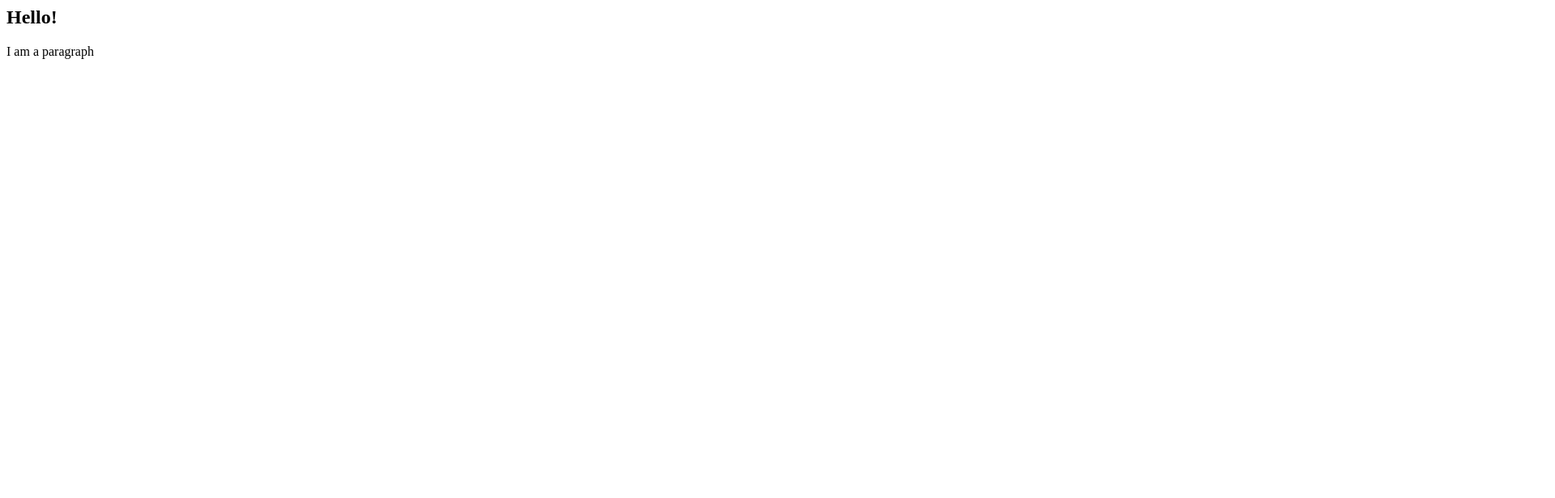
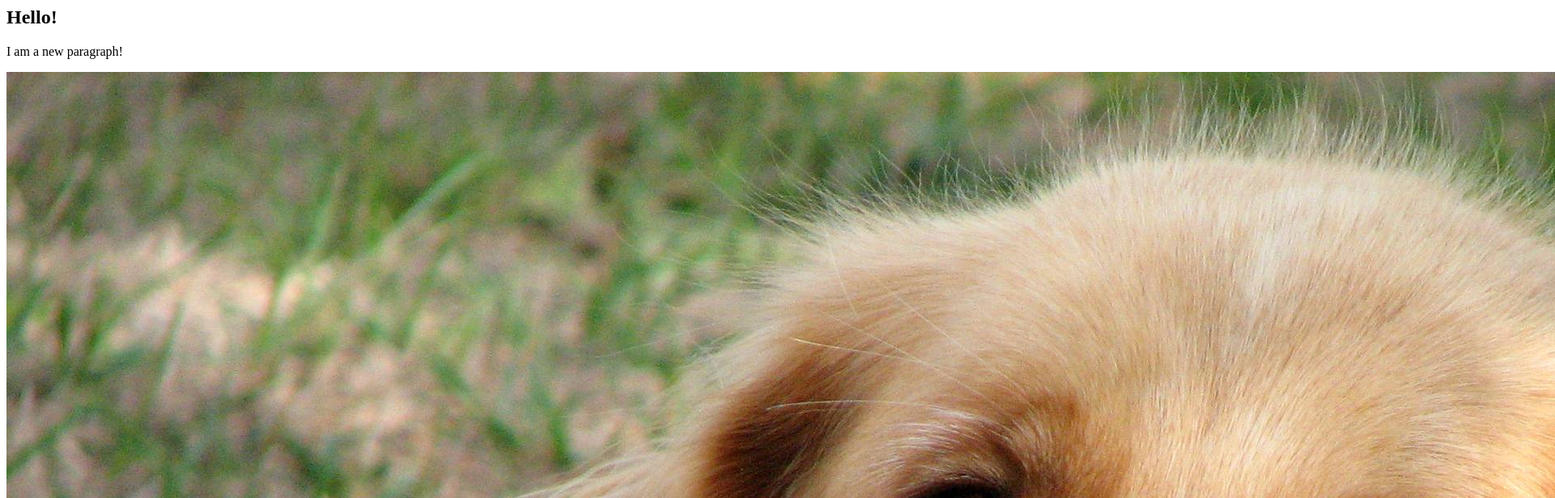
Before and after one commit to tabbit88/hello-world, a plain HTML site: page index.html in a window 1280 px wide. Shown: the top 616 px of the page at 81% size, 1920 px wide, since content can reach past the window. Drawn offline with Linux system fonts and the light colour scheme.

Commit message:
updated <p> and inserted img file

```diff
--- a/index.html
+++ b/index.html
@@ -1,6 +1,7 @@
 <html>
   <body>
     <h2>Hello!</h2>
-    <p>I am a paragraph</p>
+    <p>I am a new paragraph!</p>
+	<img src="dog.jpg">
   </body>
 </html>
```
Also changed, not shown: dog.jpg (added).
